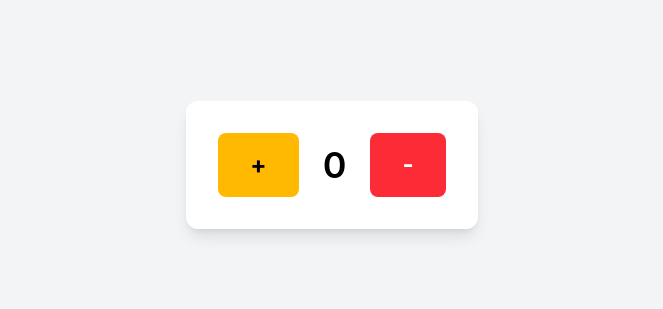
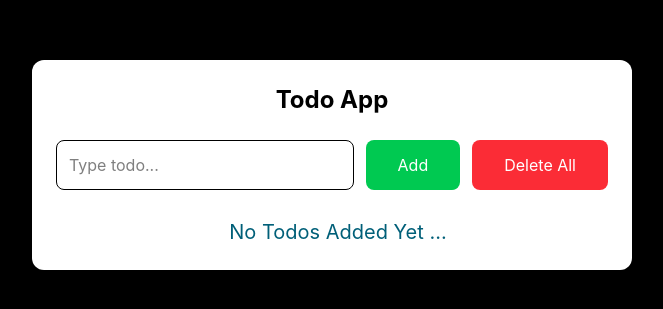
Before and after one commit to prasan-RKP/React-3month-Basics-, a React app: page / in a window 1280 px wide. Shown: the part 235-544 px from the top of the page, without its empty margins (308-971 px from the left). Built offline with nearby package versions, Linux system fonts and the light colour scheme; the HTML template or start-up script is replaced by a standard one.

Commit message:
Comleted a todo ✅ with edit, delete,Add functionality

```diff
--- a/src/App.jsx
+++ b/src/App.jsx
@@ -1,33 +1,13 @@
-import { useState } from 'react'
 import reactLogo from './assets/react.svg'
 import viteLogo from '/vite.svg'
 import './App.css'
+import Todo from './projects/todos/Todo'
 
 function App() {
 
-  let [num, setNewNum] = useState(0)
-
   return (
     <>
-      <div className="h-screen flex items-center justify-center bg-gray-100">
-        <div className="flex items-center gap-6 bg-white p-8 rounded-xl shadow-lg">
-
-          <button
-            onClick={() => setNewNum((prev) => prev + 1)}
-            className="px-8 cursor-pointer py-4 text-2xl font-bold rounded-lg bg-amber-400 hover:bg-amber-500 transition">
-            +
-          </button>
-
-          <p className="text-4xl font-semibold">{num}</p>
-
-          <button
-            onClick={() => setNewNum((prev) => prev > 0 ? setNewNum(prev - 1) : 0)}
-            className="px-8 py-4 cursor-pointer text-2xl font-bold rounded-lg bg-red-500 text-white hover:bg-red-600 transition">
-            -
-          </button>
-
-        </div>
-      </div>
+    <Todo />
     </>
   )
 }
--- a/src/main.jsx
+++ b/src/main.jsx
@@ -3,7 +3,7 @@ import { createRoot } from 'react-dom/client'
 import App from './App.jsx'
 
 createRoot(document.getElementById('root')).render(
-  <StrictMode>
+  // <StrictMode>
     <App />
-  </StrictMode>,
+  // </StrictMode>,
 )
--- /dev/null
+++ b/src/projects/todos/Todo.jsx
@@ -0,0 +1,154 @@
+import React, { useState } from 'react'
+
+const Todo = () => {
+
+    let [todoVal, setTodoVal] = useState('');
+    let [edit, setEdit] = useState(false);
+    let [todos, setTodos] = useState([]);
+    let [myTodoId, setMyTodoId] = useState('');
+
+    let [editText, setEditText] = useState('');
+
+
+    const onTodoSubmit = (e) => {
+        e.preventDefault();
+
+        let updatedTodos = todos;
+        updatedTodos = [...todos, { uid: Date.now().toString(36).slice(-4), text: todoVal, marked: false }];
+        setTodos(updatedTodos);
+        setTodoVal("");
+
+    }
+
+
+    const onDeleteTodo = (todoId) => {
+        let updatedTodos = todos;
+        updatedTodos = updatedTodos.filter((todo) => todo?.uid !== todoId);
+        setTodos(updatedTodos);
+
+    }
+
+    const openEditModal = (uid) => {
+         setMyTodoId(uid);
+         setEdit(true);
+    }
+
+
+    const onEditTodo = (e) => {
+        e.preventDefault();
+        if (myTodoId) {
+            let updatedTodos = todos;
+
+            updatedTodos = updatedTodos.map((todo) => todo?.uid === myTodoId ? { ...todo, text: editText } : todo);
+            setTodos(updatedTodos);
+            setEditText("");
+            setEdit(false);
+        }
+
+        else {
+            alert("Todo not Found...☹️")
+        }
+
+    }
+
+    console.log("myTodos", todos);
+    console.log("TodoIds", myTodoId);
+
+
+    return (
+        <div className="min-h-screen bg-black flex items-center justify-center">
+            {edit ? (
+                <>
+                    <form onSubmit={(e) => onEditTodo(e)}>
+                        <div className="bg-white p-6 rounded-xl shadow-md flex items-center gap-3 w-full max-w-md">
+
+
+                            <input
+                                value={editText}
+                                type="text"
+                                onChange={(e) => setEditText(e.target.value)}
+                                placeholder="Edit todo..."
+                                className="flex-1 p-2 border border-gray-500 rounded-lg outline-none focus:ring-2 focus:ring-blue-400"
+                            />
+
+                            <button className="px-4 py-2 bg-green-500 text-white rounded-lg hover:bg-green-600 transition">
+                                Save
+                            </button>
+
+                            <button onClick={() => setEdit(false)} className="px-4 py-2 bg-red-400 text-white rounded-lg hover:bg-gray-500 transition">
+                                Close
+                            </button>
+
+                        </div>
+                    </form>
+                </>) :
+                (<>
+                    <div className="bg-white w-[600px] p-6 rounded-xl shadow-lg">
+
+                        <h1 className="text-2xl font-bold text-center mb-6">
+                            Todo App
+                        </h1>
+
+                        {/* Input Section */}
+                        <form onSubmit={(e) => onTodoSubmit(e)}>
+                            <div className="flex gap-3 mb-4">
+                                <input
+                                    onChange={(e) => setTodoVal(e.target.value)}
+                                    value={todoVal}
+                                    type="text"
+                                    placeholder="Type todo..."
+                                    className="flex-1 p-3 border rounded-lg outline-none focus:ring-2 focus:ring-blue-400"
+                                />
+                                <button
+                                    type="submit"
+                                    className="bg-green-500 hover:bg-green-600 text-white px-8 py-3 rounded-lg transition">
+                                    Add
+                                </button>
+
+                                {/* Delete Button */}
+                                <button className="bg-red-500 hover:bg-red-600 text-white px-8 py-3 rounded-lg transition">
+                                    Delete All
+                                </button>
+
+                            </div>
+                        </form>
+
+                        {/* Todos will land here  */}
+
+                        <div className='flex flex-col gap-4 pl-3 mt-7'>
+
+                            <div className='flex flex-col gap-4'> {/* Changed to flex-col so items stack nicely */}
+                                {todos.length === 0 ? (
+                                    <p className='text-xl text-cyan-800 mx-auto'>No Todos Added Yet ...</p>
+                                ) : (
+                                    todos.map((todo, idx) => (
+                                        <div key={idx} className='flex items-center gap-4 border-b pb-2'>
+                                            <span className='text-2xl flex-1'>{todo.text}</span>
+
+                                            <button
+                                                onClick={() => openEditModal(todo?.uid)}
+                                                className='text-white bg-blue-600 px-7 py-2 rounded-md'>
+                                                Edit
+                                            </button>
+
+                                            <button
+                                                onClick={() => onDeleteTodo(todo?.uid)}
+                                                className='text-white bg-red-600 px-7 py-2 rounded-md'
+                                            >
+                                                Delete
+                                            </button>
+                                        </div>
+                                    ))
+                                )}
+                            </div>
+
+                        </div>
+
+                    </div>
+                </>)}
+
+        </div>
+    )
+}
+
+export default Todo;
```
Also changed, not shown: src/concepts/BasicQues.txt (added).
